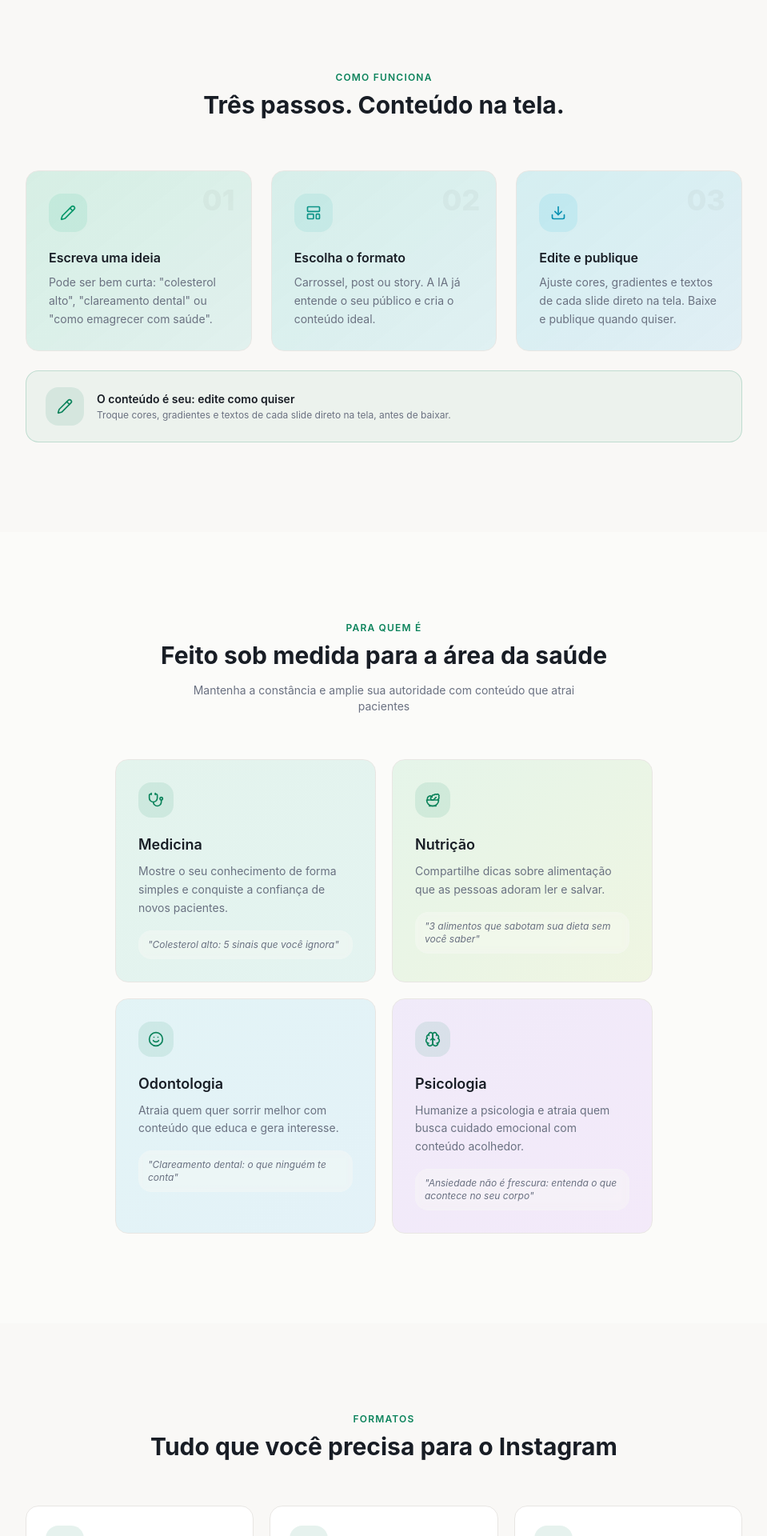
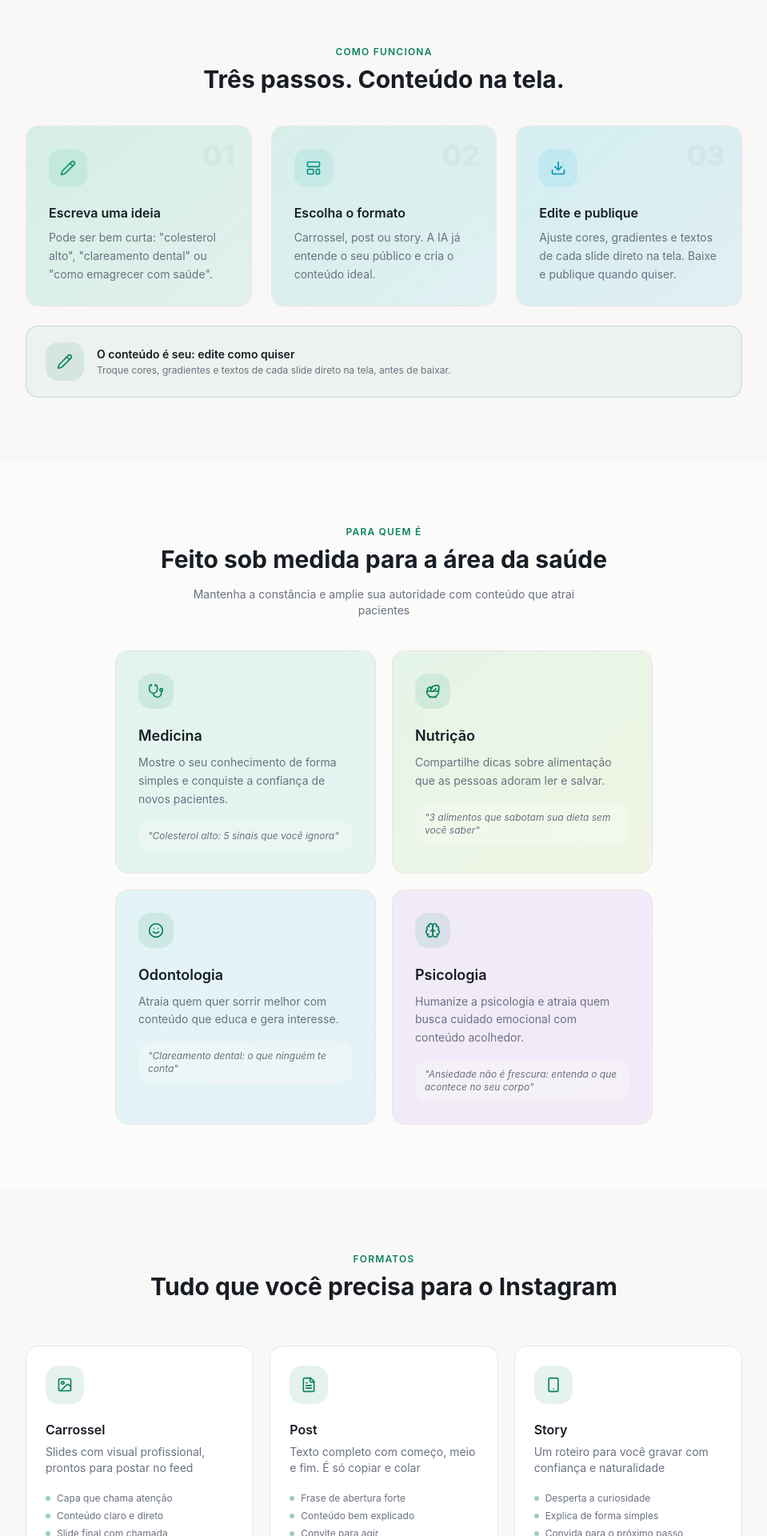
Before and after one commit to derickbezerra/contentflow-ai-studio, a React (Vite) app: page / in a window 1280 px wide. Shown: the part 880-2800 px from the top of the page at 80% size, without its empty margins (160-1119 px from the left). Built offline with nearby package versions, Linux system fonts and the light colour scheme; no server answers.

Commit message:
fix: reduz espaçamento excessivo entre seções da landing page

```diff
--- a/src/pages/Landing.tsx
+++ b/src/pages/Landing.tsx
@@ -311,10 +311,10 @@ export default function Landing() {
       </div>
 
       {/* ── HOW IT WORKS ── */}
-      <RevealSection className="px-5 py-20 sm:py-28">
+      <RevealSection className="px-5 py-14 sm:py-20">
         <div className="mx-auto max-w-4xl">
           <p className="mb-2 text-center text-xs font-semibold uppercase tracking-widest text-primary">Como funciona</p>
-          <h2 className="mb-16 text-center text-2xl font-bold text-foreground sm:text-3xl" style={{ textWrap: 'balance' }}>
+          <h2 className="mb-10 text-center text-2xl font-bold text-foreground sm:text-3xl" style={{ textWrap: 'balance' }}>
             Três passos. Conteúdo na tela.
           </h2>
 
@@ -379,13 +379,13 @@ export default function Landing() {
       </RevealSection>
 
       {/* ── VERTICALS ── */}
-      <RevealSection className="bg-card/40 px-5 py-20 sm:py-28">
+      <RevealSection className="bg-card/40 px-5 py-14 sm:py-20">
         <div className="mx-auto max-w-4xl">
           <p className="mb-2 text-center text-xs font-semibold uppercase tracking-widest text-primary">Para quem é</p>
           <h2 className="mb-4 text-center text-2xl font-bold text-foreground sm:text-3xl" style={{ textWrap: 'balance' }}>
             Feito sob medida para a área da saúde
           </h2>
-          <p className="mx-auto mb-14 max-w-lg text-center text-sm text-muted-foreground">
+          <p className="mx-auto mb-10 max-w-lg text-center text-sm text-muted-foreground">
             Mantenha a constância e amplie sua autoridade com conteúdo que atrai pacientes
           </p>
 
@@ -409,7 +409,7 @@ export default function Landing() {
       </RevealSection>
 
       {/* ── FORMATS ── */}
-      <RevealSection className="px-5 py-20 sm:py-28">
+      <RevealSection className="px-5 py-14 sm:py-20">
         <div className="mx-auto max-w-4xl">
           <p className="mb-2 text-center text-xs font-semibold uppercase tracking-widest text-primary">Formatos</p>
           <h2 className="mb-14 text-center text-2xl font-bold text-foreground sm:text-3xl" style={{ textWrap: 'balance' }}>
@@ -439,7 +439,7 @@ export default function Landing() {
       </RevealSection>
 
       {/* ── PRICING ── */}
-      <RevealSection className="bg-card/40 px-5 py-20 sm:py-28" id="pricing">
+      <RevealSection className="bg-card/40 px-5 py-14 sm:py-20" id="pricing">
         <div className="mx-auto max-w-4xl">
           <p className="mb-2 text-center text-xs font-semibold uppercase tracking-widest text-primary">Planos</p>
           <h2 className="mb-3 text-center text-2xl font-bold text-foreground sm:text-3xl" style={{ textWrap: 'balance' }}>
@@ -500,7 +500,7 @@ export default function Landing() {
       </RevealSection>
 
       {/* ── FINAL CTA ── */}
-      <RevealSection className="px-5 py-20 sm:py-28">
+      <RevealSection className="px-5 py-14 sm:py-20">
         <div
           className="relative mx-auto max-w-4xl overflow-hidden rounded-3xl px-8 py-16 text-center sm:px-16"
           style={{ background: 'linear-gradient(135deg, hsl(160,84%,20%), hsl(170,60%,28%))' }}
```
